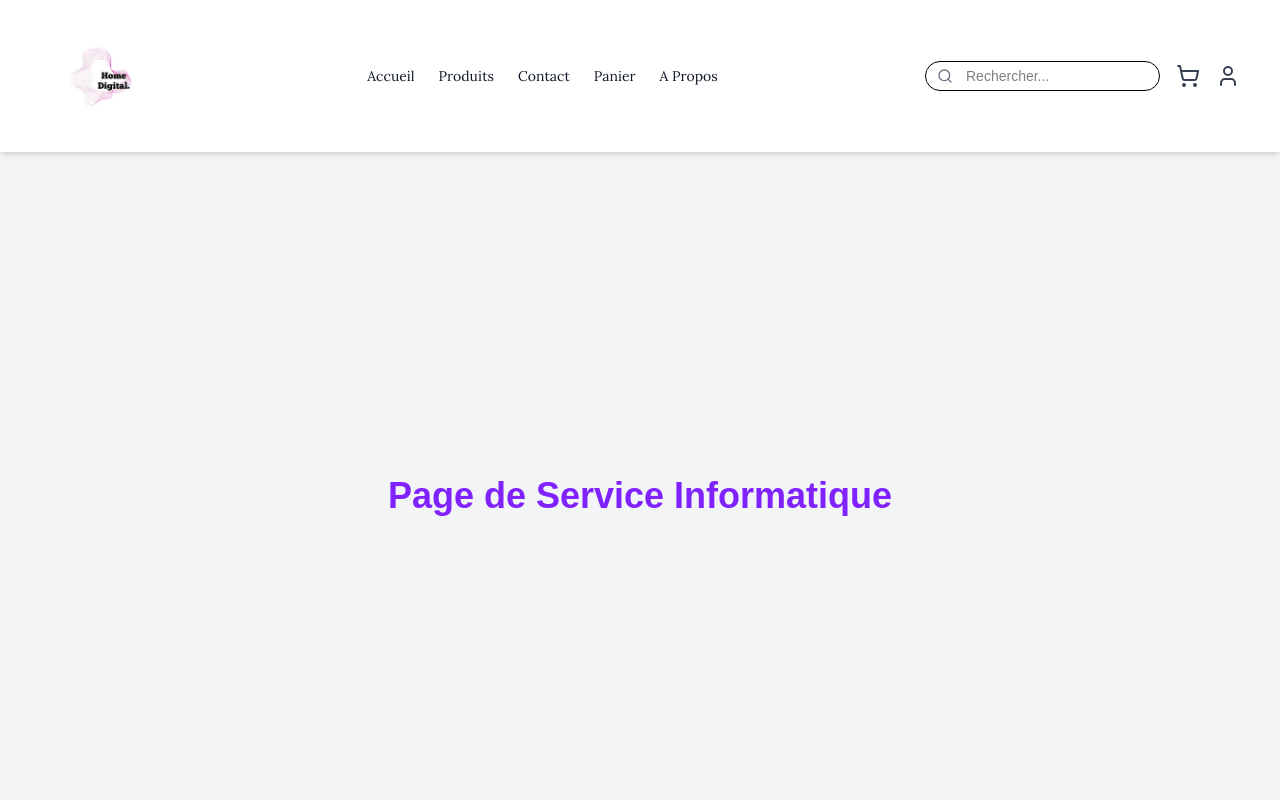
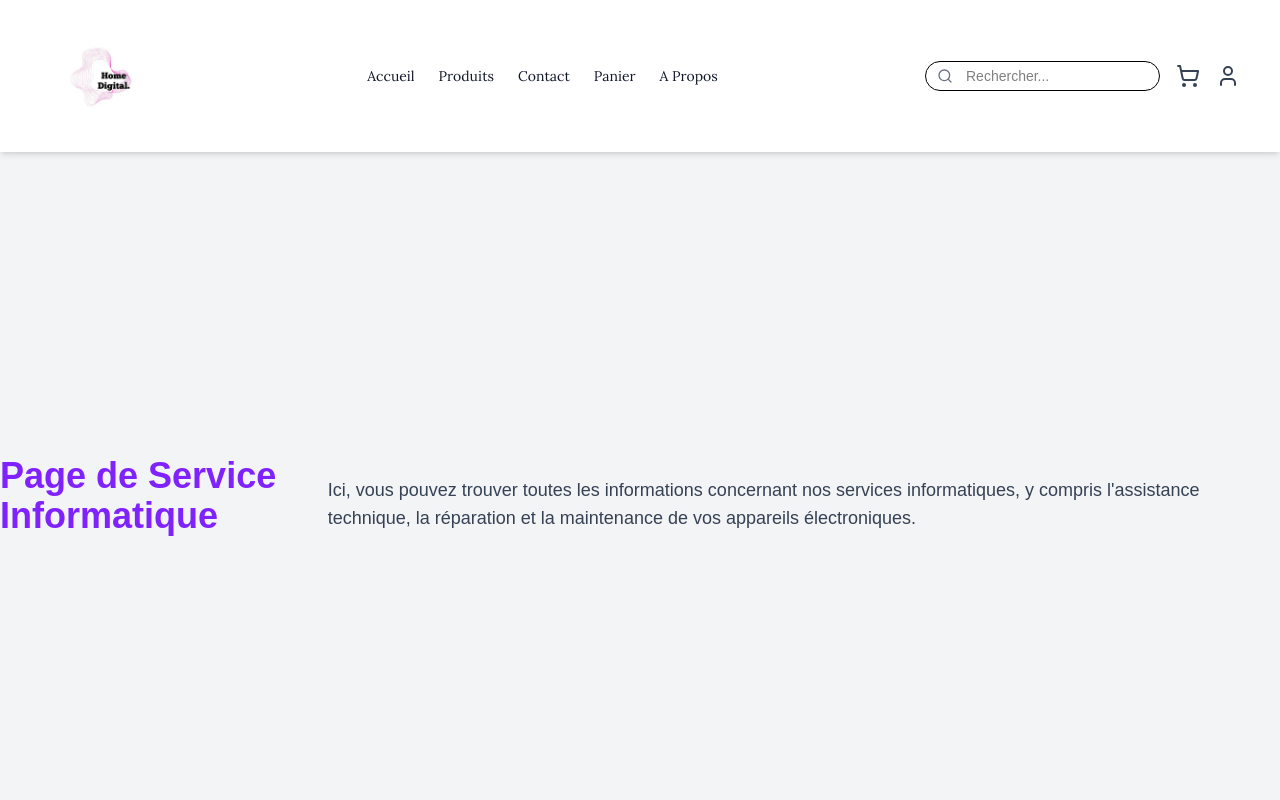
Before and after one commit to benjaminassah328-lgtm/home-digital, a Next.js app: page /ServiceInformatique in a window 1280 px wide. Shown: the top 800 px of the page. Built offline with nearby package versions, Linux system fonts and the light colour scheme.

Commit message:
modified:   components/Livraison/LivraisonContenu.tsx 	modified:   components/Retour/SectionRetour.tsx 	modified:   components/ServiceInformatique/Info1.tsx

```diff
--- a/components/Livraison/LivraisonContenu.tsx
+++ b/components/Livraison/LivraisonContenu.tsx
@@ -6,6 +6,8 @@ export default function LivraisonContenu() {
     return(
         <main className="min-h-screen flex items-center justify-center bg-gray-100">
             <h1 className="text-4xl font-bold text-violet-600">Page de Livraison</h1>
+
+            <p className="text-lg text-gray-700 mt-4">Ici, vous pouvez trouver toutes les informations concernant nos options de livraison, les délais et les frais associés.</p>
         </main>
     )
 }
--- a/components/Retour/SectionRetour.tsx
+++ b/components/Retour/SectionRetour.tsx
@@ -4,6 +4,7 @@ export default function SectionRetour() {
     return(
         <main className="min-h-screen flex items-center justify-center bg-gray-100">
             <h1 className="text-4xl font-bold text-violet-600">Page de Retour</h1>
+            <p className="text-lg text-gray-700 mt-4">Ici, vous pouvez trouver toutes les informations concernant notre politique de retour et comment retourner un produit.</p>
         </main>
     )
 }
--- a/components/ServiceInformatique/Info1.tsx
+++ b/components/ServiceInformatique/Info1.tsx
@@ -4,6 +4,7 @@ export default function Infos1(){
     return(
         <main className="min-h-screen flex items-center justify-center bg-gray-100">
             <h1 className="text-4xl font-bold text-violet-600">Page de Service Informatique</h1>
+            <p className="text-lg text-gray-700 mt-4">Ici, vous pouvez trouver toutes les informations concernant nos services informatiques, y compris l'assistance technique, la réparation et la maintenance de vos appareils électroniques.</p>
         </main>
     )
 }
```
